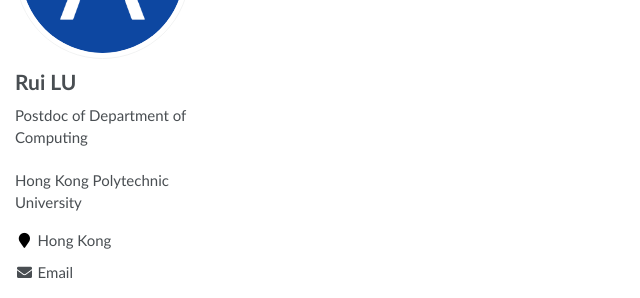
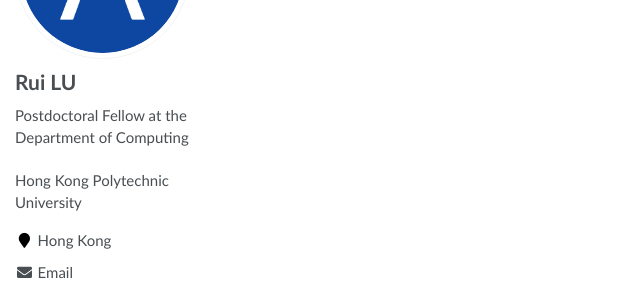
Before and after one commit to SladeLu/sladelu.github.io, a Jekyll site: the page built from _pages/chinese.md, in a window 1280 px wide. Shown: the part 185-483 px from the top of the page, without its empty margins (0-640 px from the left). Built offline with Jekyll 4.4.1, drawn with Linux system fonts in a browser that asks for light colours.

Commit message:
Update _config.yml

```diff
--- a/_config.yml
+++ b/_config.yml
@@ -23,7 +23,7 @@
 author:
   name             : "Rui LU"
   avatar           : "/images/android-chrome-512x512.png"
-  bio              : "Postdoc of Department of Computing"
+  bio              : "Postdoctoral Fellow at the Department of Computing"
   location         : "Hong Kong"
   employer         : #"Hong Kong Polytechnic University"
   pubmed           :
```
